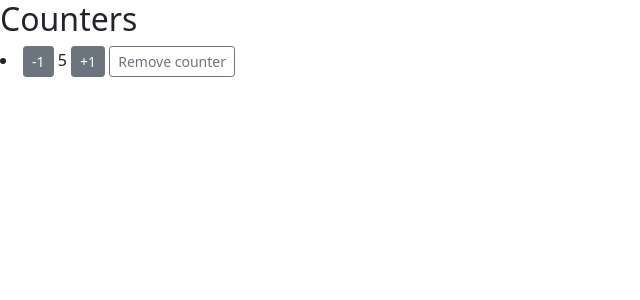
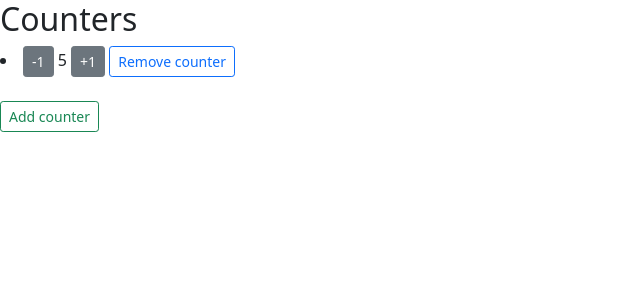
Before and after one commit to KamilleJS/fe10-my-own-counters, a React (Create React App) app: page / in a window 1280 px wide. Shown: the top 300 px of the page, without its empty margins (0-640 px from the left). Built offline with nearby package versions, Linux system fonts and the light colour scheme.

Commit message:
buttons, reactstrap

```diff
--- a/src/App.js
+++ b/src/App.js
@@ -21,8 +21,10 @@ function App() {
         {' '}
         <Button color="secondary" size="sm">+1</Button>
         {' '}
-        <Button outline color="secondary" size="sm">Remove counter</Button>
+        <Button outline color="primary" size="sm">Remove counter</Button>
       </li>)}
+        <br/>
+      <Button outline color="success" size="sm">Add counter</Button>
     </div>
   );
 }
```
